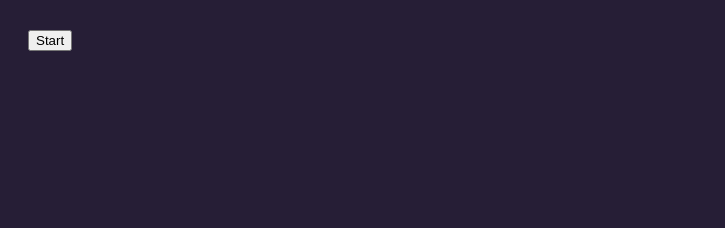
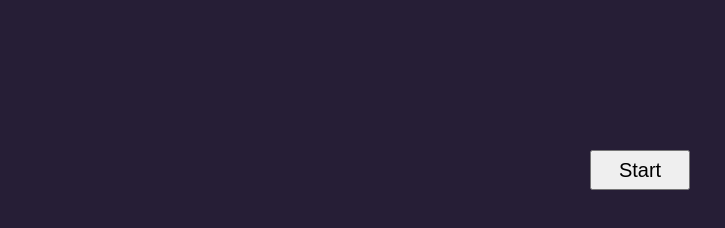
Before and after one commit to mariusz-rub/MemoryGame, a plain HTML site: page src/index.html in a window 1280 px wide. Shown: the whole page, without its empty margins (0-725 px from the left). Drawn offline with nearby package versions, Linux system fonts and the light colour scheme.

Commit message:
changed start button

```diff
--- a/src/index.html
+++ b/src/index.html
@@ -12,14 +12,10 @@
 	</head>
 	<body>
 			<div class="mainPanel">
-				<div class="configurationPanel">
-					<div class="configItem">
+				<center>
+					<div class="startPanel">
 						<button id="start">Start</button>
 					</div>
-				</div>
-				<br/>
-				<br/>
-				<center>
 					<div id="containerHeader" style="display: none">
 						<div id="level">
 							<label>Level: </label>
--- a/src/js/main.js
+++ b/src/js/main.js
@@ -66,6 +66,7 @@ APP.runLevel = function(levelNumber) {
 
 $(function(){
 	$("#start").click(function () {
+		$("#start").hide();
 		APP.runLevel(1);
 	});
 });
--- a/src/style.css
+++ b/src/style.css
@@ -18,6 +18,12 @@
 	font-size: 20px;
 }
 
+#start {
+	width: 100px;
+	height: 40px;
+	font-size: 20px;
+}
+
 body {
 	/*background: url("img/new_york_night_gr.jpg");
 	background: url("img/new_york_city_at_night.png");*/
@@ -35,9 +41,8 @@ body {
 	width: 300px;
 }
 
-.configItem {
-	padding: 10px;
-	text-align: left;
+.startPanel {
+	margin-top: 150px;
 }
 
 .cell {
```
